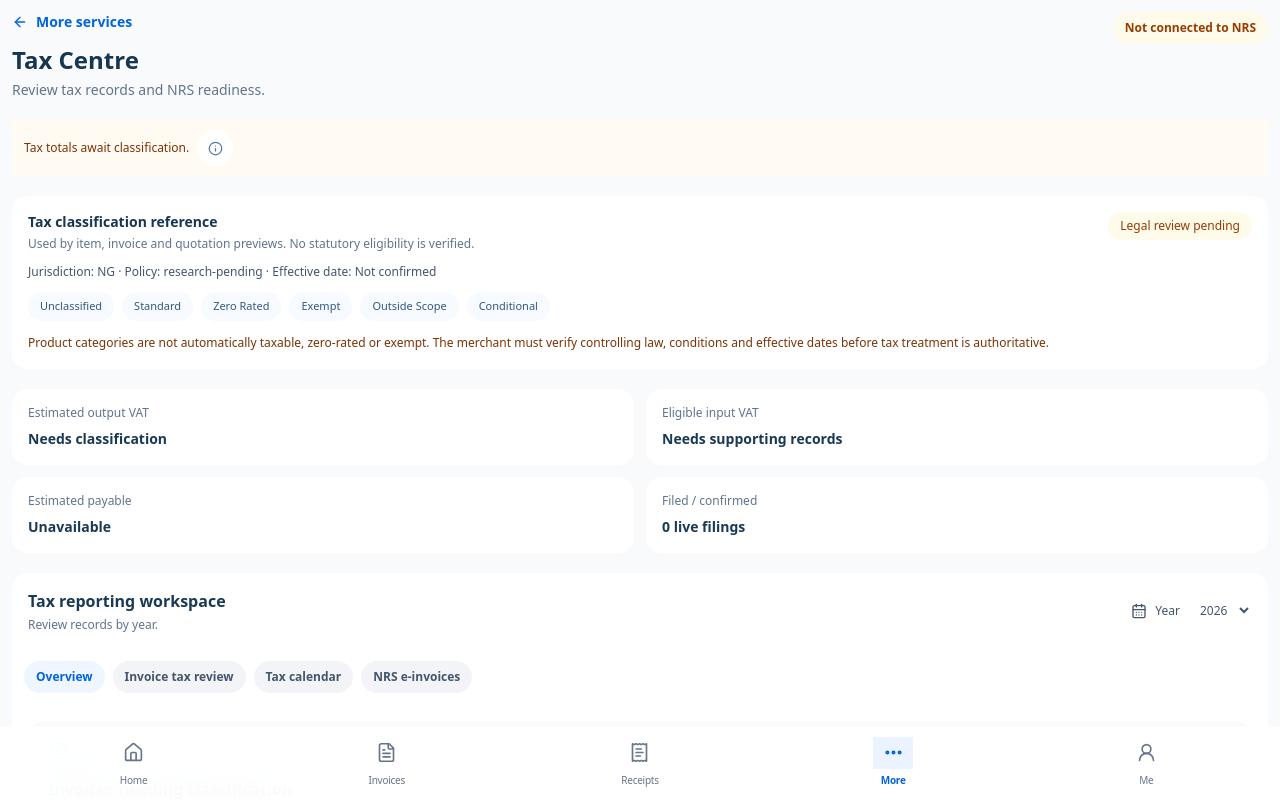
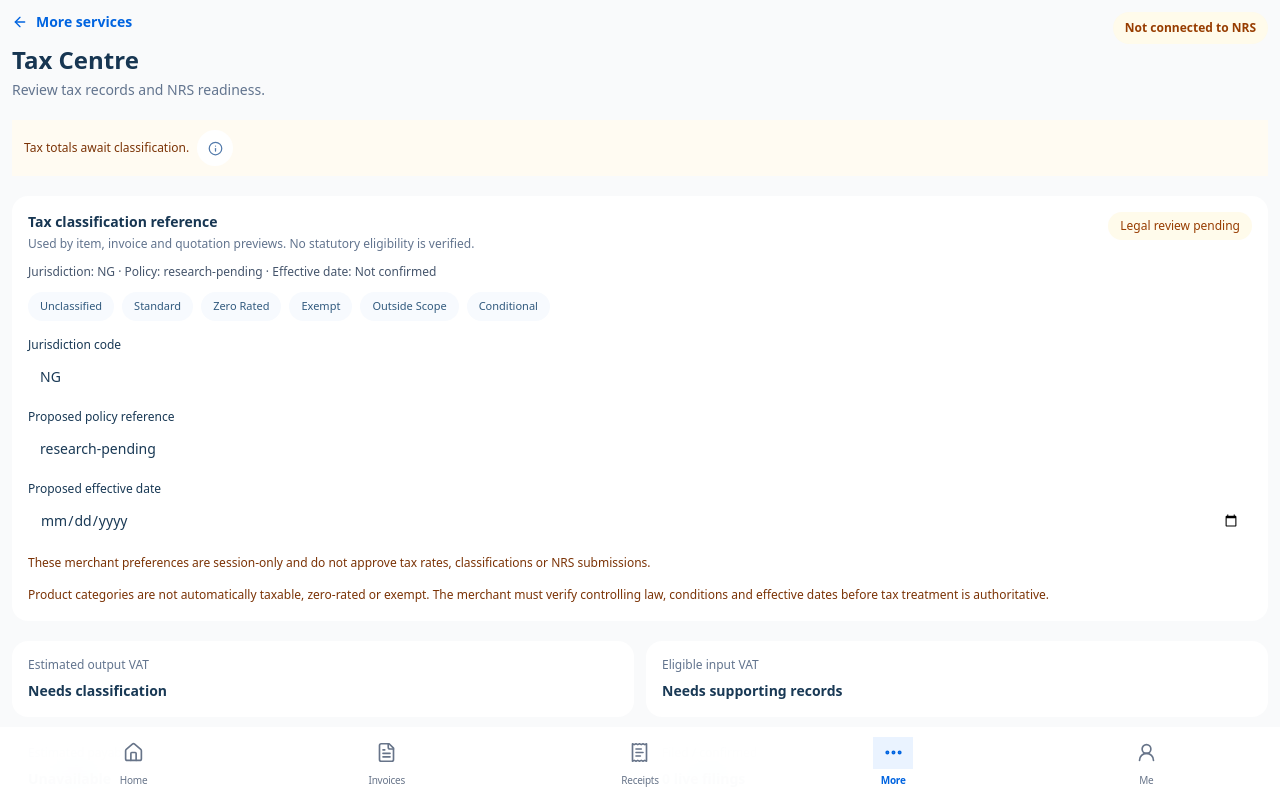
Before and after one commit to octalve-core/octalve-invoice, a Next.js app: page /dashboard/tax-centre in a window 1280 px wide. Shown: the top 800 px of the page. Built offline with nearby package versions, Linux system fonts and the light colour scheme.

Commit message:
Z02: Tax Centre owns editable provisional jurisdiction/version/effective-date contract; never grants legal approval

```diff
--- a/app/(dashboard)/dashboard/tax-centre/page.tsx
+++ b/app/(dashboard)/dashboard/tax-centre/page.tsx
@@ -14,7 +14,7 @@ type View="overview"|"invoices"|"calendar"|"nrs";
 const views:{value:View;label:string}[]=[{value:"overview",label:"Overview"},{value:"invoices",label:"Invoice tax review"},{value:"calendar",label:"Tax calendar"},{value:"nrs",label:"NRS e-invoices"}];
 const periods=["2024","2025","2026"] as const;
 export default function TaxCentre(){
- const {settings,taxPolicy}=useMerchantPreview();
+ const {settings,taxPolicy,setTaxPolicy}=useMerchantPreview();
  const reference=(id:string)=>formatDocumentNumber(settings.businessName||"Octalve Limited",Number(id),"invoice");
  const [view,setView]=useState<View>("overview"),[period,setPeriod]=useState<string>("2026"),[query,setQuery]=useState(""),[detail,setDetail]=useState<string|null>(null),[filterOpen,setFilterOpen]=useState(false);
  useAccessibleDialog(Boolean(filterOpen||detail),()=>{setFilterOpen(false);setDetail(null);});
@@ -30,6 +30,21 @@ export default function TaxCentre(){
     <span className="rounded-full bg-amber-50 px-3 py-1.5 text-xs text-amber-800">{taxPolicy.status==="research-pending"?"Legal review pending":"Owner-reviewed proposal"}</span></div>
    <p className="mt-3 text-xs text-slate-600">Jurisdiction: {taxPolicy.jurisdiction} · Policy: {taxPolicy.version} · Effective date: {taxPolicy.effectiveFrom||"Not confirmed"}</p>
    <div className="mt-3 flex flex-wrap gap-2">{taxTreatments.map(t=><span key={t} className="rounded-full border border-[#E2EBF5] bg-[#F7FAFE] px-3 py-1.5 text-[11px] capitalize text-[#315A7E]">{t.replaceAll("-"," ")}</span>)}</div>
+   <div className="mt-4 grid min-w-0 gap-3 sm:grid-cols-3">
+    <label className="text-xs text-[#193955]">Jurisdiction code
+     <input aria-label="Tax Centre jurisdiction" maxLength={3} value={taxPolicy.jurisdiction} onChange={e=>setTaxPolicy(p=>({...p,jurisdiction:e.target.value.toUpperCase(),status:"research-pending"}))}
+      className="mt-1 h-10 w-full min-w-0 rounded-xl border border-slate-200 px-3 text-sm"/>
+    </label>
+    <label className="text-xs text-[#193955]">Proposed policy reference
+     <input aria-label="Tax Centre policy reference" maxLength={80} value={taxPolicy.version} onChange={e=>setTaxPolicy(p=>({...p,version:e.target.value,status:"research-pending"}))}
+      className="mt-1 h-10 w-full min-w-0 rounded-xl border border-slate-200 px-3 text-sm"/>
+    </label>
+    <label className="text-xs text-[#193955]">Proposed effective date
+     <input type="date" aria-label="Tax Centre proposed effective date" value={taxPolicy.effectiveFrom} onChange={e=>setTaxPolicy(p=>({...p,effectiveFrom:e.target.value,status:"research-pending"}))}
+      className="mt-1 h-10 w-full min-w-0 rounded-xl border border-slate-200 px-3 text-sm"/>
+    </label>
+   </div>
+   <p className="mt-3 text-xs leading-5 text-amber-900">These merchant preferences are session-only and do not approve tax rates, classifications or NRS submissions.</p>
    <p className="mt-3 text-xs leading-5 text-amber-900">Product categories are not automatically taxable, zero-rated or exempt. The merchant must verify controlling law, conditions and effective dates before tax treatment is authoritative.</p>
   </section>
   <div className="grid grid-cols-2 gap-3 xl:grid-cols-4">{[
```
